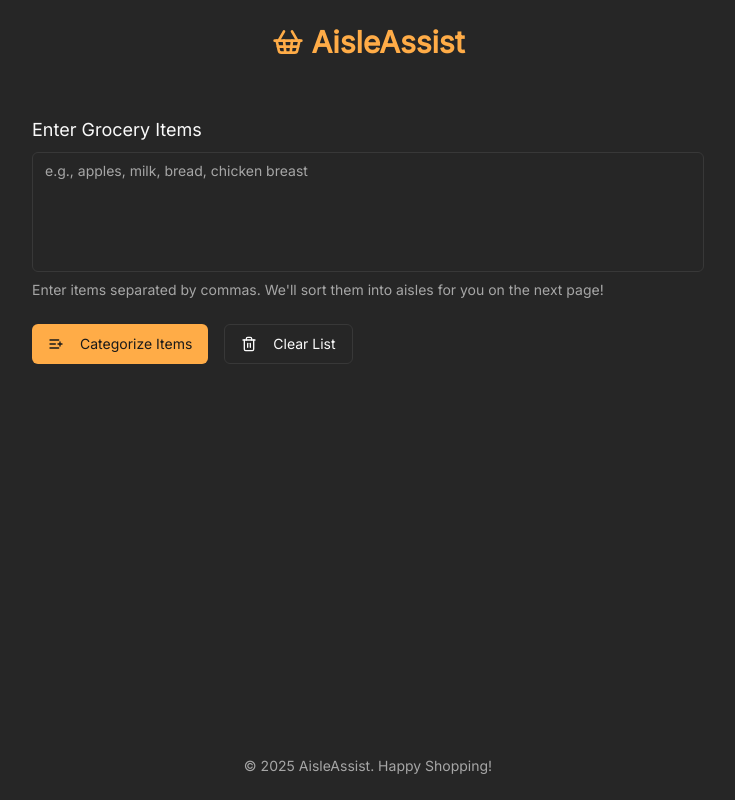
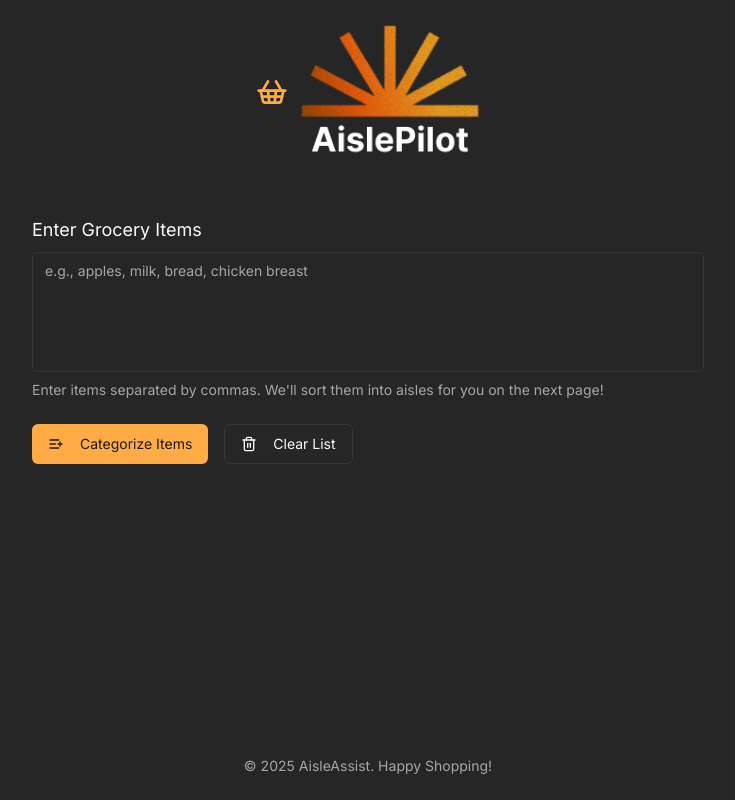
Before and after one commit to eshasantosh/aislepilot, a Next.js app: page / in a window 1280 px wide. Shown: the whole page, without its empty margins (272-1007 px from the left). Built offline with nearby package versions, Linux system fonts and the light colour scheme.

Commit message:
replace the aisle assist heading with logo.png in my assets folder

```diff
--- a/src/components/app-header.tsx
+++ b/src/components/app-header.tsx
@@ -1,14 +1,20 @@
 
 import { ShoppingBasket } from 'lucide-react';
+import Image from 'next/image';
+import AisleAssistLogo from '@/assets/logo.png';
 
 export function AppHeader() {
   return (
     <header className="py-6 px-4 md:px-6">
-      <div className="container mx-auto flex items-center justify-center gap-2">
+      <div className="container mx-auto flex items-center justify-center gap-3">
         <ShoppingBasket className="h-8 w-8 text-primary" />
-        <h1 className="text-3xl font-bold font-headline text-primary">
-          AisleAssist
-        </h1>
+        <Image
+          src={AisleAssistLogo}
+          alt="AisleAssist Logo"
+          width={180}
+          height={45}
+          priority
+        />
       </div>
     </header>
   );
```
Also changed, not shown: src/assets/logo.png (added).
